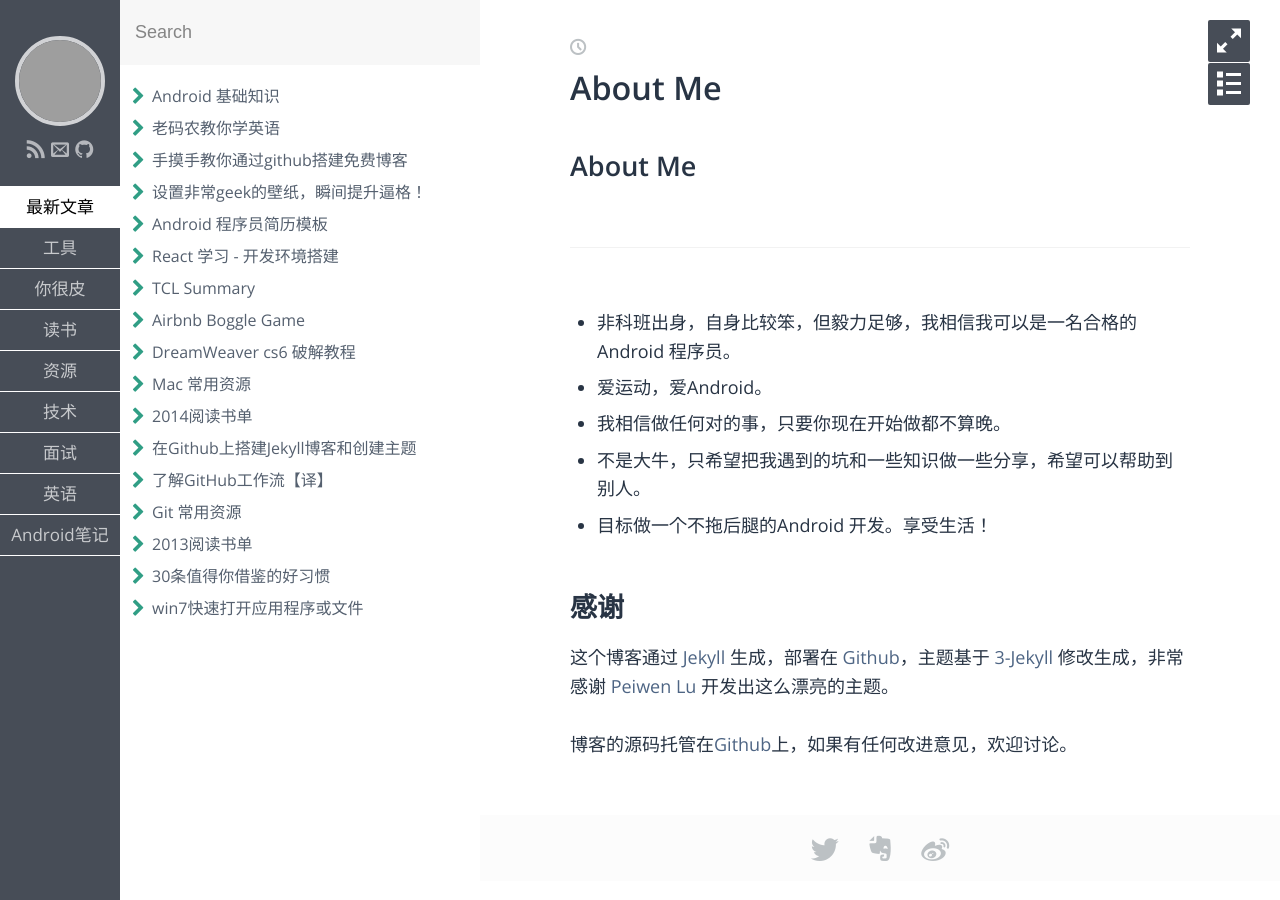
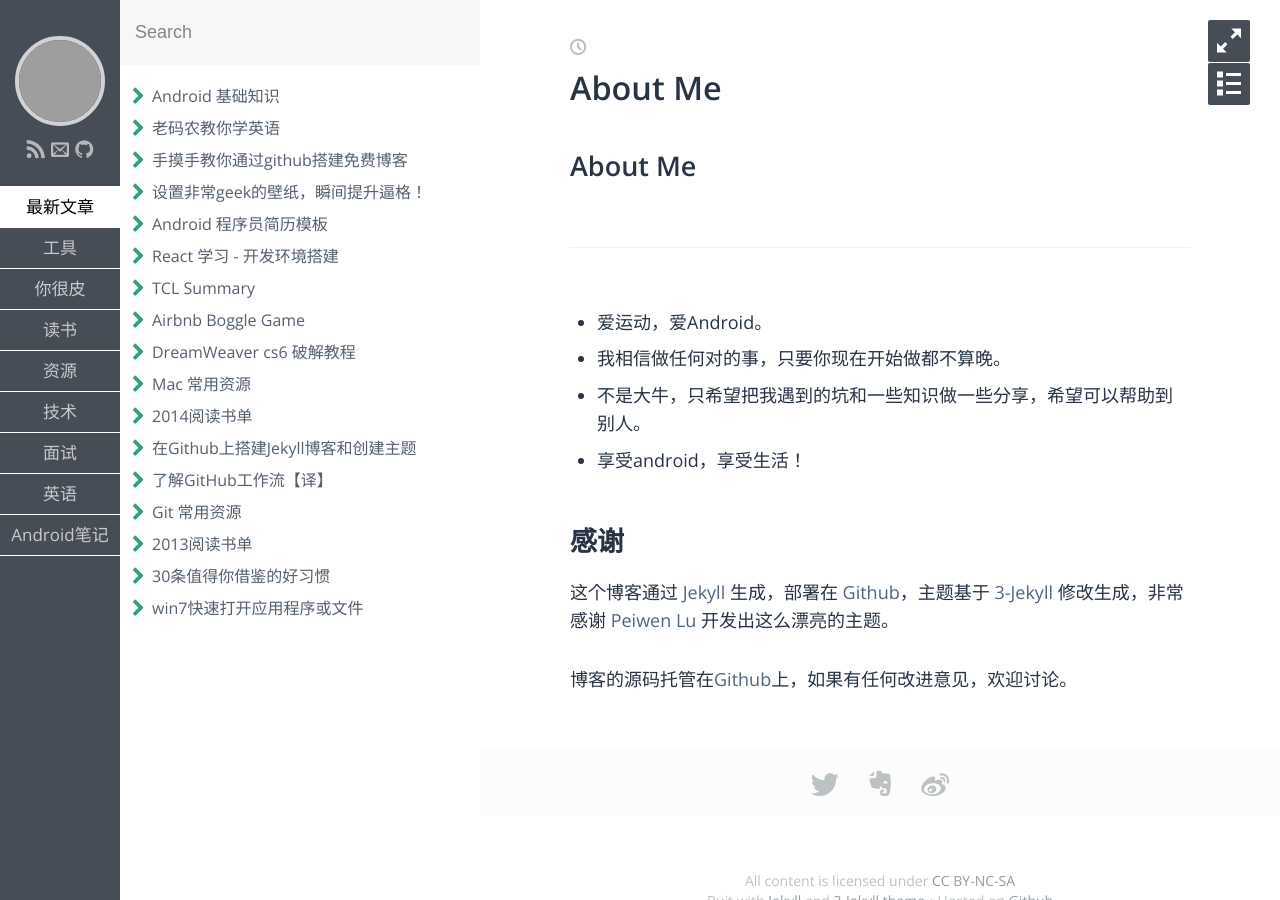
Before and after one commit to fudaye/fudaye.github.io, a Jekyll site: the page built from index.md, in a window 1280 px wide. Built offline with Jekyll 4.4.1, drawn with Linux system fonts in a browser that asks for light colours; some web fonts are replaced; our own code applies the rules of GitHub Pages for plain Markdown files; some of the changed text lies outside the part shown; grey boxes are pictures that could not be loaded.

Commit message:
Update index.md

```diff
--- a/index.md
+++ b/index.md
@@ -8,11 +8,10 @@ layout: post
 
 ----------
 
-- 非科班出身，自身比较笨，但毅力足够，我相信我可以是一名合格的Android 程序员。
 - 爱运动，爱Android。
 - 我相信做任何对的事，只要你现在开始做都不算晚。
 - 不是大牛，只希望把我遇到的坑和一些知识做一些分享，希望可以帮助到别人。
-- 目标做一个不拖后腿的Android 开发。享受生活！
+- 享受android，享受生活！
 
 ## 感谢
 
```
